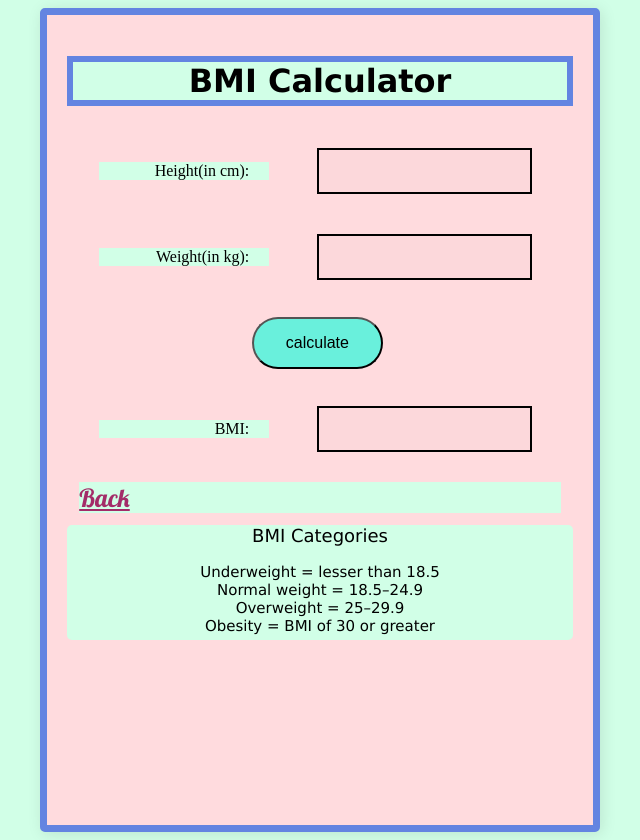
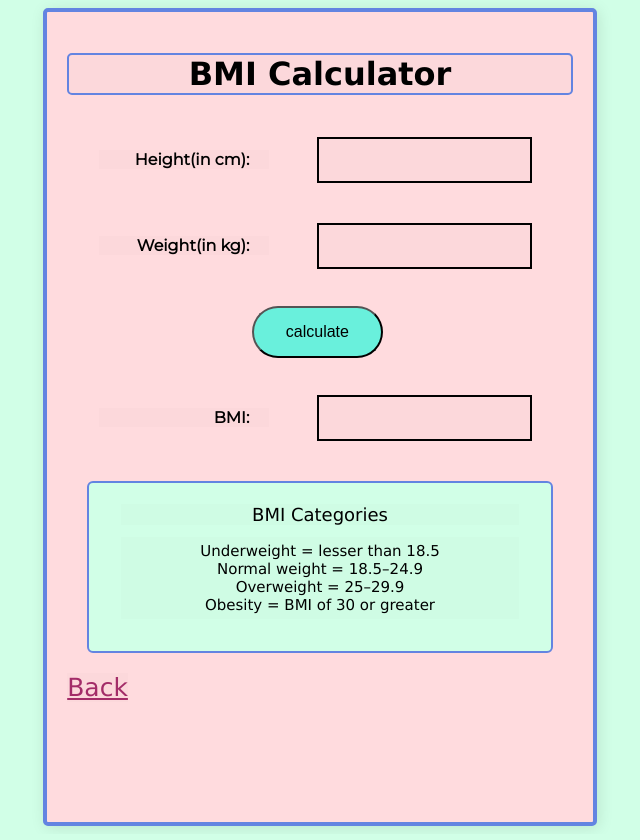
Before and after one commit to Nirubama12/Calorie-Tracker, a PHP site: page /BMI_calculator.html in a window 1280 px wide. Shown: the whole page, without its empty margins (320-960 px from the left). Run offline with PHP 8.4, Linux system fonts and the light colour scheme; some web fonts are replaced.

Commit message:
Add files via upload

```diff
--- a/BMI_calculator.html
+++ b/BMI_calculator.html
@@ -3,18 +3,29 @@
 <head>
     <meta charset="UTF-8">
     <meta http-equiv="X-UA-Compatible" content="IE=edge">
-    <meta name="viewport" content="width=device-width, initial-scale=1.0">
-    <title>Document</title>
-    <link rel="stylesheet" href="style_sheet.css">
+    <meta name="viewport" content="width=, initial-scale=1.0">
+    <title>BMI calculator</title>
+    <script src="https://cdnjs.cloudflare.com/ajax/libs/Chart.js/2.9.4/Chart.js"></script>
+    <!--<link rel="stylesheet" href="style_sheet.css">
     <link rel="preconnect" href="https://fonts.googleapis.com">
 <link rel="preconnect" href="https://fonts.gstatic.com" crossorigin>
 <link href="https://fonts.googleapis.com/css2?family=Abril+Fatface&family=Courgette&family=Josefin+Sans&family=Lobster&family=Otomanopee+One&family=Zen+Loop&display=swap" rel="stylesheet">
+</head>-->
+<link rel="stylesheet" href="style_sheet.css">
+<link href="https://fonts.googleapis.com/css2?family=Montserrat&display=swap" rel="stylesheet">
+    <link href="https://fonts.googleapis.com/css2?family=Source+Sans+Pro:ital@1&display=swap" rel="stylesheet">
+    <link rel="preconnect" href="https://fonts.googleapis.com">
+    <link rel="stylesheet" href="https://cdnjs.cloudflare.com/ajax/libs/font-awesome/4.7.0/css/font-awesome.min.css">
+<link rel="preconnect" href="https://fonts.gstatic.com" crossorigin>
+<!--<link href="https://fonts.googleapis.com/css2?family=Abril+Fatface&family=Courgette&family=Josefin+Sans&family=Lobster&family=Otomanopee+One&family=Zen+Loop&display=swap" rel="stylesheet">-->
+<link href="https://fonts.googleapis.com/css2?family=Montserrat:wght@100&display=swap" rel="stylesheet">
 </head>
+
 <body>
 
     <div class ="main">
         <h1> BMI Calculator</h1>
-
+        <div class = "table-box">
     <table>
        <td><label for = "height">Height(in cm):</label>
         </td><td><input type="number" id="height" name="height">
@@ -34,10 +45,9 @@
          <input type = "number" id ="BMI" name="BMI" onkeydown="return false">  </td>
         </tr>
         </table>
+        </div>
 
-
-        <p> <a href = "calculators.html" style = "font-family: 'Lobster', cursive;"> Back </a></p>
-        <div style = "border:mintcream; border-radius:5px;">
+        <div class = "box">
         <p style = "font-size: large; text-align: center;"> BMI Categories<br></p>
            <p style = "text-align: center; padding:5px;"> Underweight = lesser than 18.5<br>
             Normal weight = 18.5–24.9<br>
@@ -45,6 +55,7 @@
             Obesity = BMI of 30 or greater<br>
         </p>
         </div>
+        <a href = "calculators.html" > Back </a></p>
     </div>
         <script>
             function calculate()
--- a/calculators.html
+++ b/calculators.html
@@ -4,7 +4,7 @@
     <meta charset="UTF-8">
     <meta http-equiv="X-UA-Compatible" content="IE=edge">
     <meta name="viewport" content="width=device-width, initial-scale=1.0">
-    <title>Document</title>
+    <title>Calculators</title>
     <link rel="stylesheet" href="style_sheet.css">
     <link href="https://fonts.googleapis.com/css2?family=Montserrat&display=swap" rel="stylesheet">
     <link href="https://fonts.googleapis.com/css2?family=Source+Sans+Pro:ital@1&display=swap" rel="stylesheet">
@@ -15,7 +15,7 @@
 <link href="https://fonts.googleapis.com/css2?family=Montserrat:wght@100&display=swap" rel="stylesheet">
 </head>
 <body>
-    <div class="main">
+    <div class="main" style = "background-color:#ffdbde;">
     <h1> Calculators <i class="fa fa-calculator"></i></h1>
     <div class = "box">
         <center><a href = "pie_chart.html"> Your daily food consumption</a></center><br>
--- a/style_sheet.css
+++ b/style_sheet.css
@@ -11,12 +11,15 @@ body
    p
    {
     margin:12px;
-
+    background-color: rgba(0,0,0,0.0125);
+    font-family: 'Lucida Sans', 'Lucida Sans Regular', 'Lucida Grande', 'Lucida Sans Unicode', 'Geneva', 'Verdana', 'sans-serif';
+    font-size:15px;
+    margin-top: 1px;
 
    }
  .main
  {
-    border: 7px solid rgb(99, 132, 225);
+     border: 4px solid rgb(99, 132, 225);
      padding: 20px;
      margin: auto;
      background-color:#ffdbde;
@@ -26,33 +29,40 @@ body
      border-radius: 5px;
      text-align:left;
      box-shadow: 2px 2px 15px rgba(0,0,0,0.1);
+     font-family: 'Lucida Sans', 'Lucida Sans Regular', 'Lucida Grande', 'Lucida Sans Unicode', 'Geneva', 'Verdana', 'sans-serif';
      }
  label
  {
        text-align:right;
+       background-color: rgba(0,0,0,0.0125);
        padding-right:20px;
        display:inline-block;
        min-width:150px;
+       font-family: 'Montserrat';
+       font-weight: 600;
+
      }
  h1
  {
-    border: 2px solid rgb(92, 21, 57);
      text-align:center;
      font-family: 'Verdana';
-    border: 6px solid rgb(99, 132, 225);
+     border: 2px solid rgb(99, 132, 225);
+     border-radius: 5px;
+     background-color: rgba(0,0,0,0.0125);
  }
 
  table {
          border-collapse: collapse;
          width: 95%;
-        border-color: #6384e1;
-        border-width: 3px;
+         /*border-color: #6384e1;
+         border-width: 2px;*/
          /*border: 2px solid rgb(213, 143, 245);*/
-        border-radius:6px;
+         border-radius: 6px;
          margin: 10px;
          background-color: #ffdbde;
          color:black;
-        font-family: 'Montserrat'
+         font-family: 'Montserrat';
+         font-weight: 600;
 
        }
 
@@ -80,10 +90,11 @@ select
      width: 55%;
      margin: auto;
      border-width: 2px;
-    border-color: rgb(213, 143, 245);
+     border-color:black;
      margin-top: 12px;
      height:50px;
      border-radius: 5px;
+     background-color: rgba(0,0,0,0.0125);
  }
 
  button {
@@ -106,17 +117,12 @@ a
  {
      font-size: 25px;
  }
-p
-{
-  font-family: 'Lucida Sans', 'Lucida Sans Regular', 'Lucida Grande', 'Lucida Sans Unicode', 'Geneva', 'Verdana', 'sans-serif';
-  font-size:15px;
-  margin-top: 1px;
-}
+
  .box
  {
      padding: 20px;
      margin: 20px;
-    border: 8px solid rgb(99, 132, 225);
+     border: 2px solid rgb(99, 132, 225);
      border-radius : 6px;
      font-family: 'Source sans serif';
  }
@@ -147,20 +153,24 @@ canvas
  }
  a:link {
      color: #a32c68;
+     background-color: rgba(0,0,0,0.0125);
    }
 
    /* visited link */
    a:visited {
      /*color: rgb(67, 188, 197);*/
      color: #1756dd;
+     background-color: rgba(0,0,0,0.0125);
    }
 
    /* mouse over link */
    a:hover {
      color: #5c1539;
+     background-color: rgba(0,0,0,0.0125);
    }
 
    /* selected link */
    a:active {
      color: rgb(207, 167, 218);
+     background-color: rgba(0,0,0,0.0125);
    }
```
Also changed, not shown: Calorie_calculator.html (+14 -5 lines), pregnancy_calorie.html (+15 -4 lines). Lines whose indentation alone changed are shown as unchanged.
